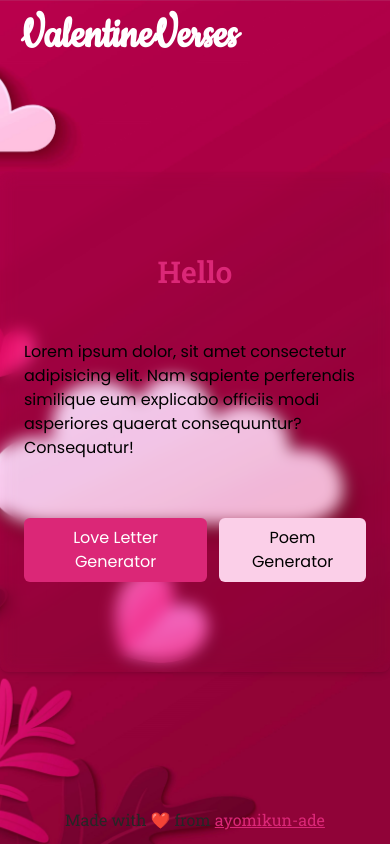
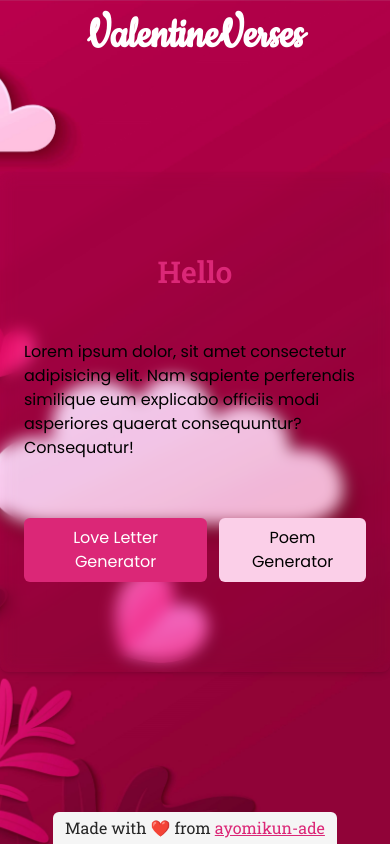
Before and after one commit to ayomikun-ade/valentineverses.ui, a React (Vite) app: page / in a window 390 px wide. Built offline with nearby package versions, Linux system fonts and the light colour scheme.

Commit message:
feat: added copyright footer

```diff
--- a/src/components/Copyright.jsx
+++ b/src/components/Copyright.jsx
@@ -1,6 +1,6 @@
 const Copyright = () => {
   return (
-    <footer className="absolute bottom-3 left-0 right-0">
+    <footer className="absolute bottom-0 left-0 right-0 bg-neutral-100 mx-auto w-fit px-3 py-1 rounded-t-md">
       <p className="text-center font-hard text-neutral-800">
         Made with ❤️ from{" "}
         <a
--- a/src/components/Header.jsx
+++ b/src/components/Header.jsx
@@ -1,6 +1,6 @@
 const Header = () => {
   return (
-    <header className="absolute font-logo font-semibold text-5xl text-white top-0 left-0 right-0 bg px-5 md:px-10 py-3">
+    <header className="absolute font-logo font-semibold text-5xl text-center md:text-left text-white top-0 left-0 right-0 bg px-5 md:px-10 py-3">
       <p>ValentineVerses</p>
     </header>
   );
```
Also changed, not shown: src/assets/heart.jpg (deleted), 1 other file (tests, documents, lock files or other folders).
